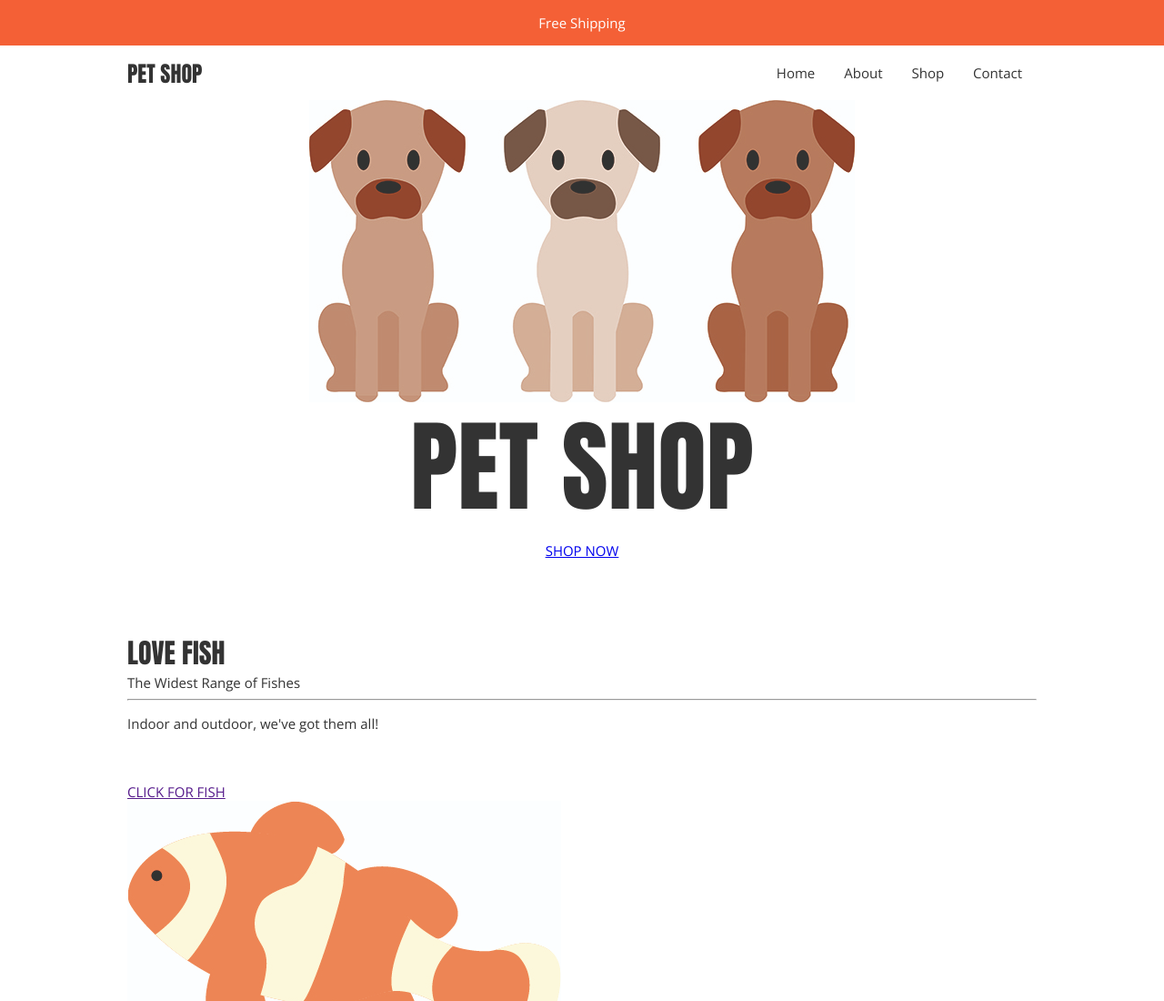
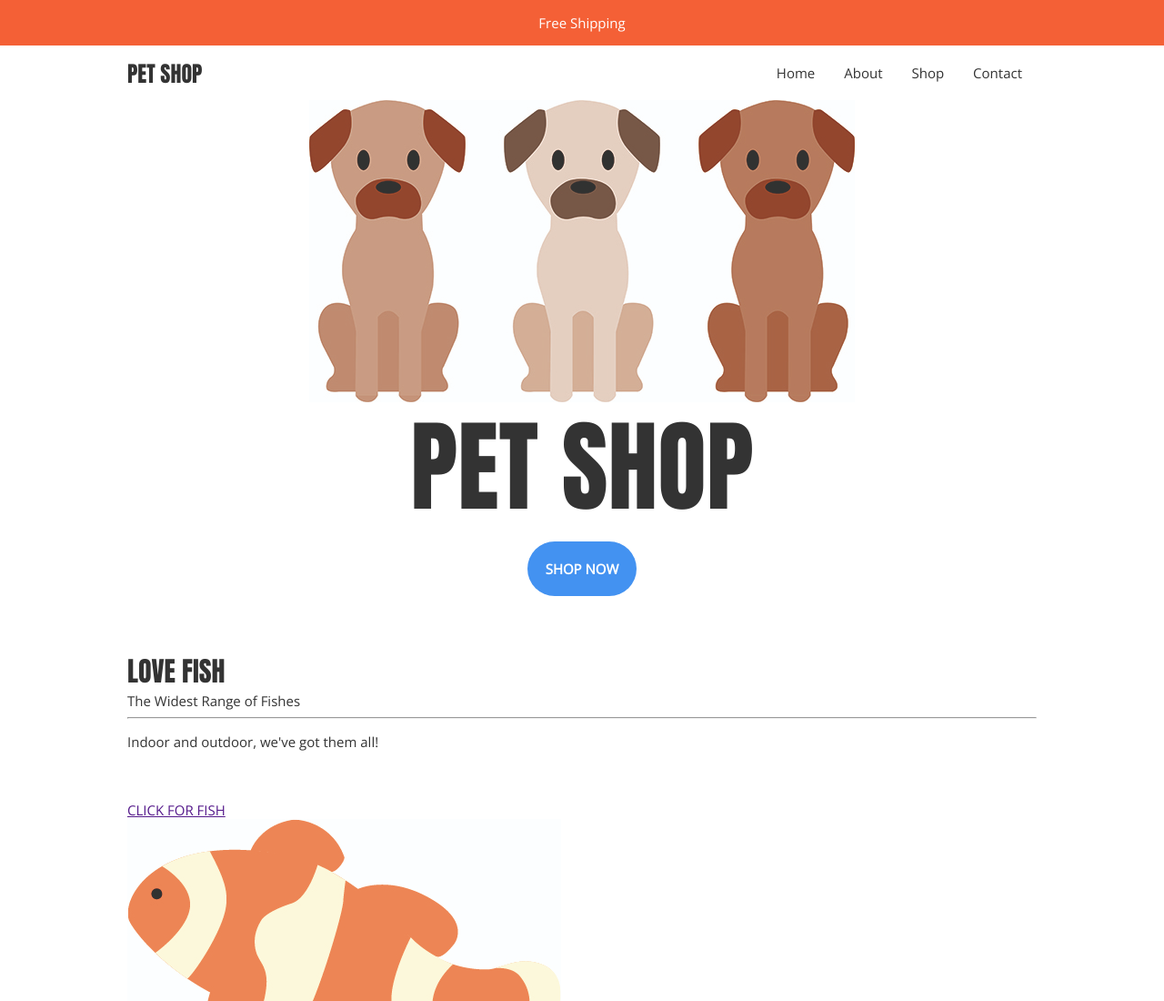
Before and after one commit to gianmillare/Building-a-Web-Page, a plain HTML site: page index.html in a window 1280 px wide. Shown: the top 1100 px of the page at 91% size. Drawn offline with nearby package versions, Linux system fonts and the light colour scheme.

Commit message:
added in code for banner and hover actions for the shop now hyperlink

```diff
--- a/styles/global.css
+++ b/styles/global.css
@@ -146,3 +146,30 @@ h2 {
     margin-top: 20px;
 }
 /* End styling the banner */
+
+/* Style the hyperlink with the transitions */
+#banner #action {
+    font-weight: bold;
+    width: 200px;
+    margin: 20px auto 0 auto;
+}
+
+#banner #action a {
+    -webkit-transition: all 250ms ease-out;
+    -ms-transition: all 250ms ease-out;
+    transition: all 250ms ease-out;
+    padding: 20px;
+    color: white;
+    text-decoration: none;
+    border-radius: 30px;
+    background-color: #4392F1;
+}
+
+#banner #action a:hover{
+    -webkit-transition: all 250ms ease-out;
+    -ms-transition: all 250ms ease-out;
+    transition: all 250ms ease-out;
+    background-color: #F46036;
+    padding: 20px 40px;
+}
+/* End heavy styling of hyperlinks */
```
